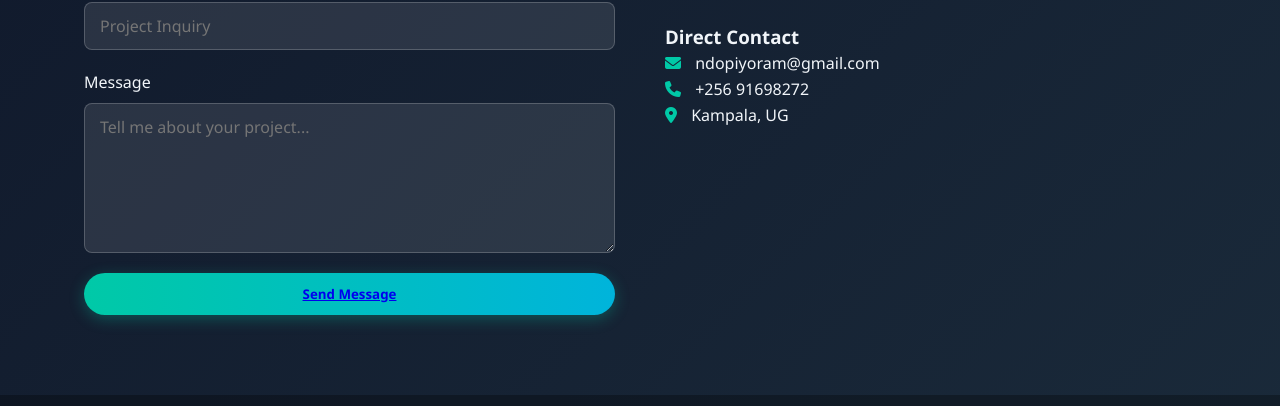
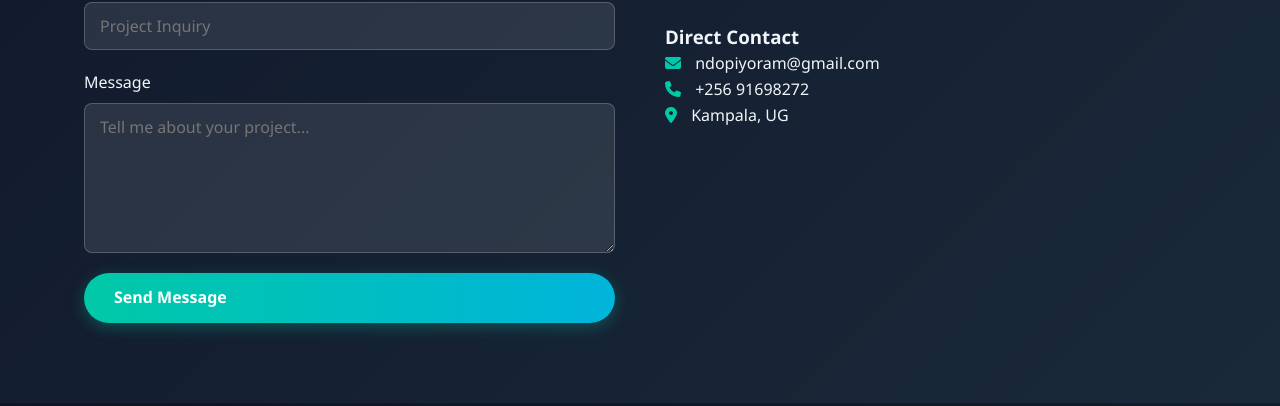
Before and after one commit to Kennycoder18/kennydeveloper, a plain HTML site: page contact.html in a window 1280 px wide. Shown: the part 446-852 px from the top of the page. Drawn offline with nearby package versions, Linux system fonts and the light colour scheme.

```diff
--- a/contact.html
+++ b/contact.html
@@ -647,7 +647,8 @@
                             <label for="message">Message</label>
                             <textarea id="message" class="form-control" placeholder="Tell me about your project..." required></textarea>
                         </div>
-                        <button type="submit" class="btn"><a href="https://formsubmit.co/el/rogiba">Send Message</a></button>
+                        <!-- <button type="submit" class="btn"><a href="https://formsubmit.co/el/rogiba">Send Message</a></button> -->
+                        <a href="https://formsubmit.co/el/rogiba" class="btn">Send Message</a>
                     </form>
                 </div>
 
```
